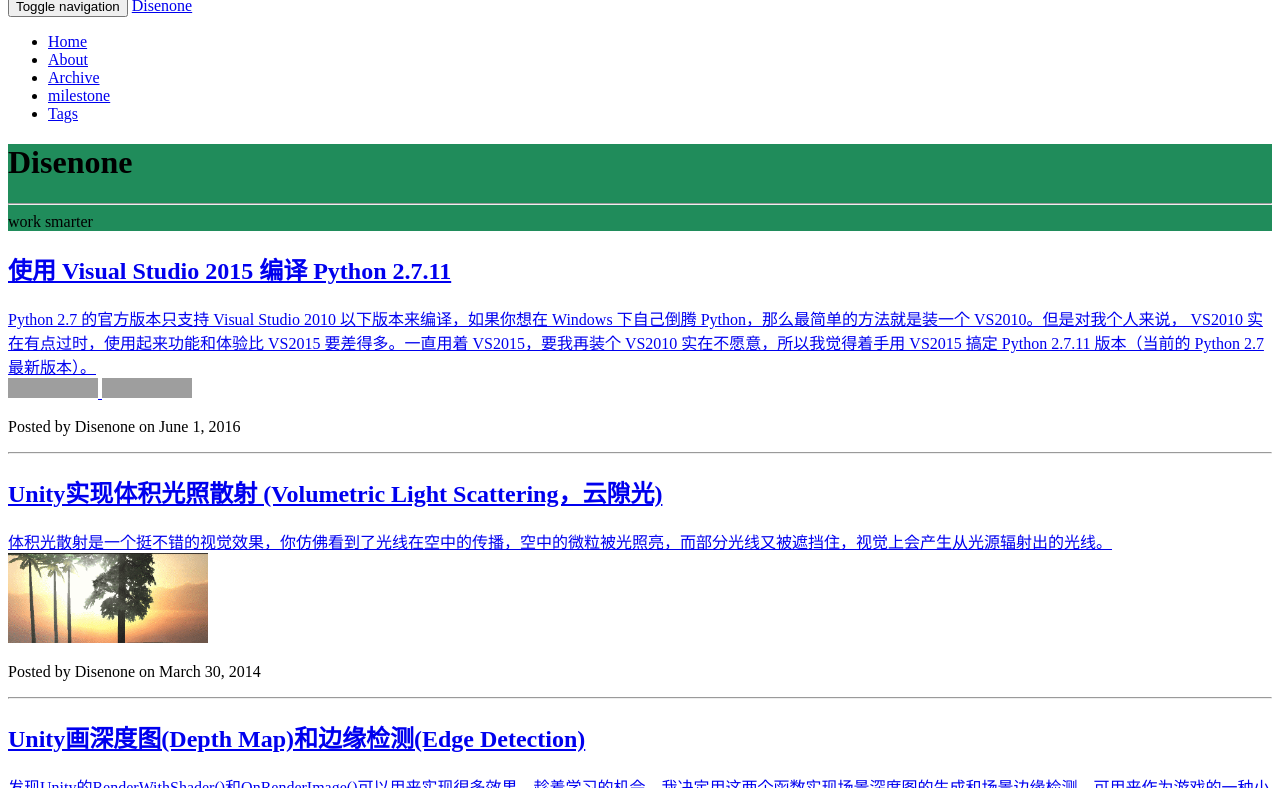
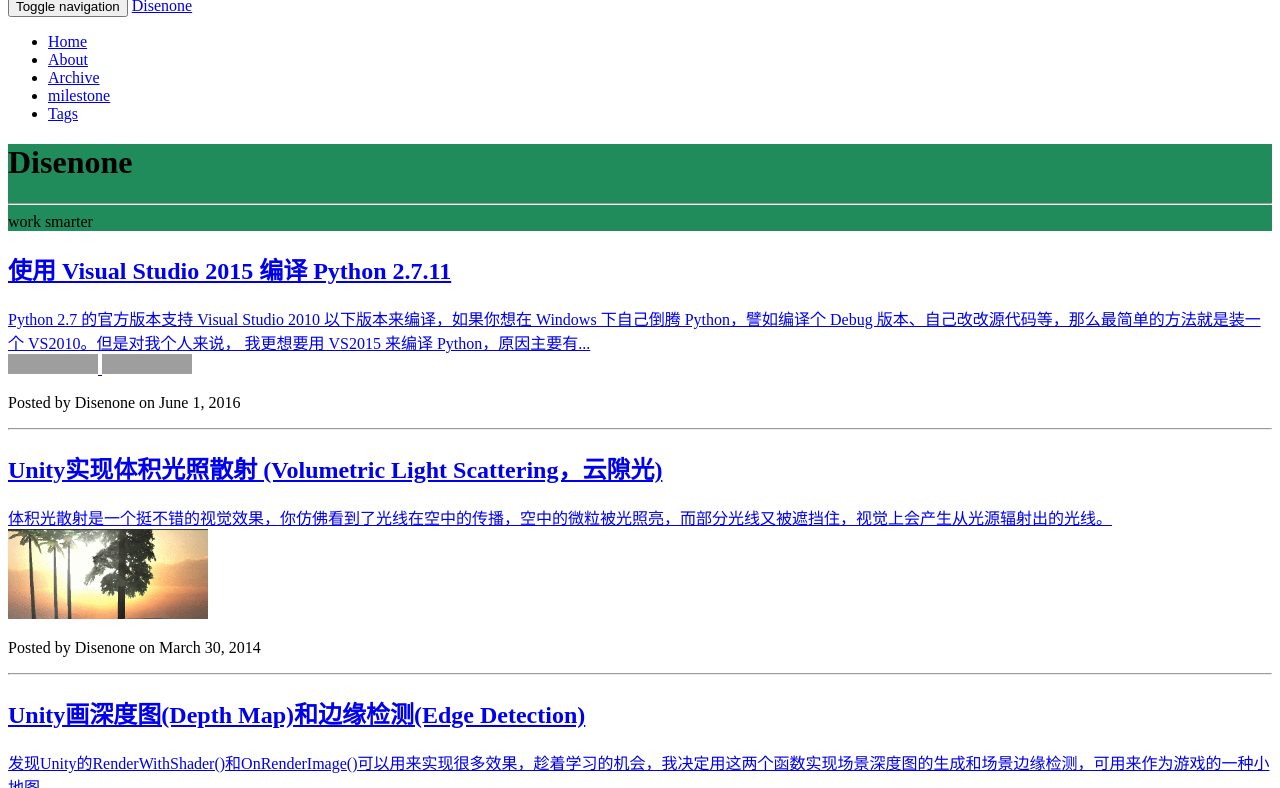
Before and after one commit to legaldev/legaldev.github.io, a Jekyll site: the page built from index.html, in a window 1280 px wide and 900 px high, cut to the strip 112-900 px from the top of the window. Built offline with Jekyll 4.4.1, drawn with Linux system fonts in a browser that asks for light colours; nearby versions of some CDN libraries; the list of posts is cut into pages by our own code; grey boxes are pictures that could not be loaded.

Commit message:
edit description

```diff
--- a/_posts/2016-6-1-vs2015-python.md
+++ b/_posts/2016-6-1-vs2015-python.md
@@ -4,7 +4,7 @@ title: 使用 Visual Studio 2015 编译 Python 2.7.11
 categories: python
 tags: [dev]
 description: |
-    Python 2.7 的官方版本只支持 Visual Studio 2010 以下版本来编译，如果你想在 Windows 下自己倒腾 Python，那么最简单的方法就是装一个 VS2010。但是对我个人来说， VS2010 实在有点过时，使用起来功能和体验比 VS2015 要差得多。一直用着 VS2015，要我再装个 VS2010 实在不愿意，所以我觉得着手用 VS2015 搞定 Python 2.7.11 版本（当前的 Python 2.7 最新版本）。
+    Python 2.7 的官方版本支持 Visual Studio 2010 以下版本来编译，如果你想在 Windows 下自己倒腾 Python，譬如编译个 Debug 版本、自己改改源代码等，那么最简单的方法就是装一个 VS2010。但是对我个人来说， 我更想要用 VS2015 来编译 Python，原因主要有...
 figures:
 - https://img.shields.io/badge/python-2.7.11-brightgreen.svg
 - https://img.shields.io/badge/vs-2015-68217A.svg
@@ -17,7 +17,7 @@ nowidth: 1
 
 ## 原因
 
-Python 2.7 的官方版本只支持 Visual Studio 2010 以下版本来编译，参考 `PCbuild\readme.txt`：
+Python 2.7 的官方版本支持 Visual Studio 2010 以下版本来编译，参考 `PCbuild\readme.txt`：
 
 
 	1.  Install Microsoft Visual Studio 2008, any edition.
```
